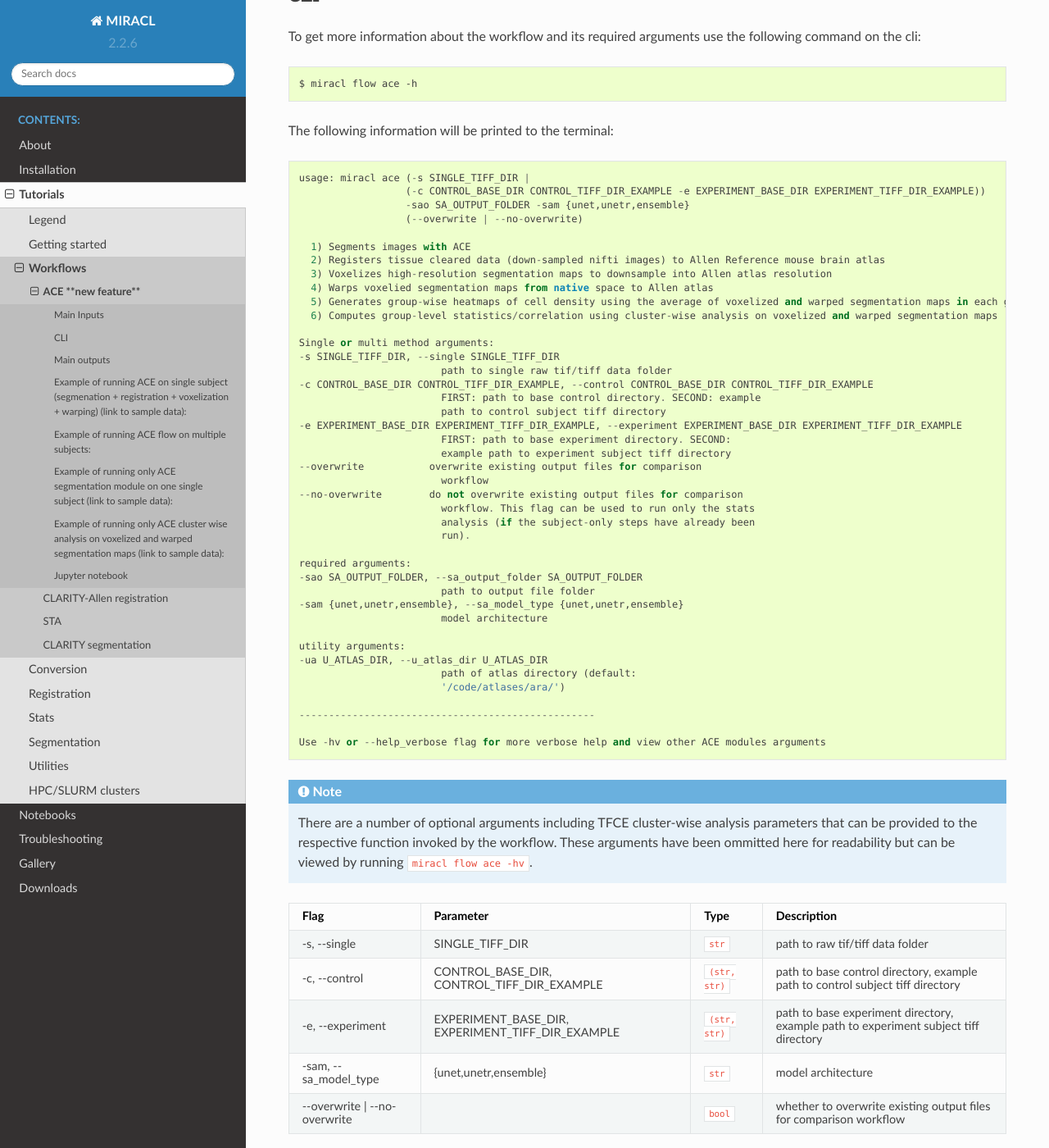
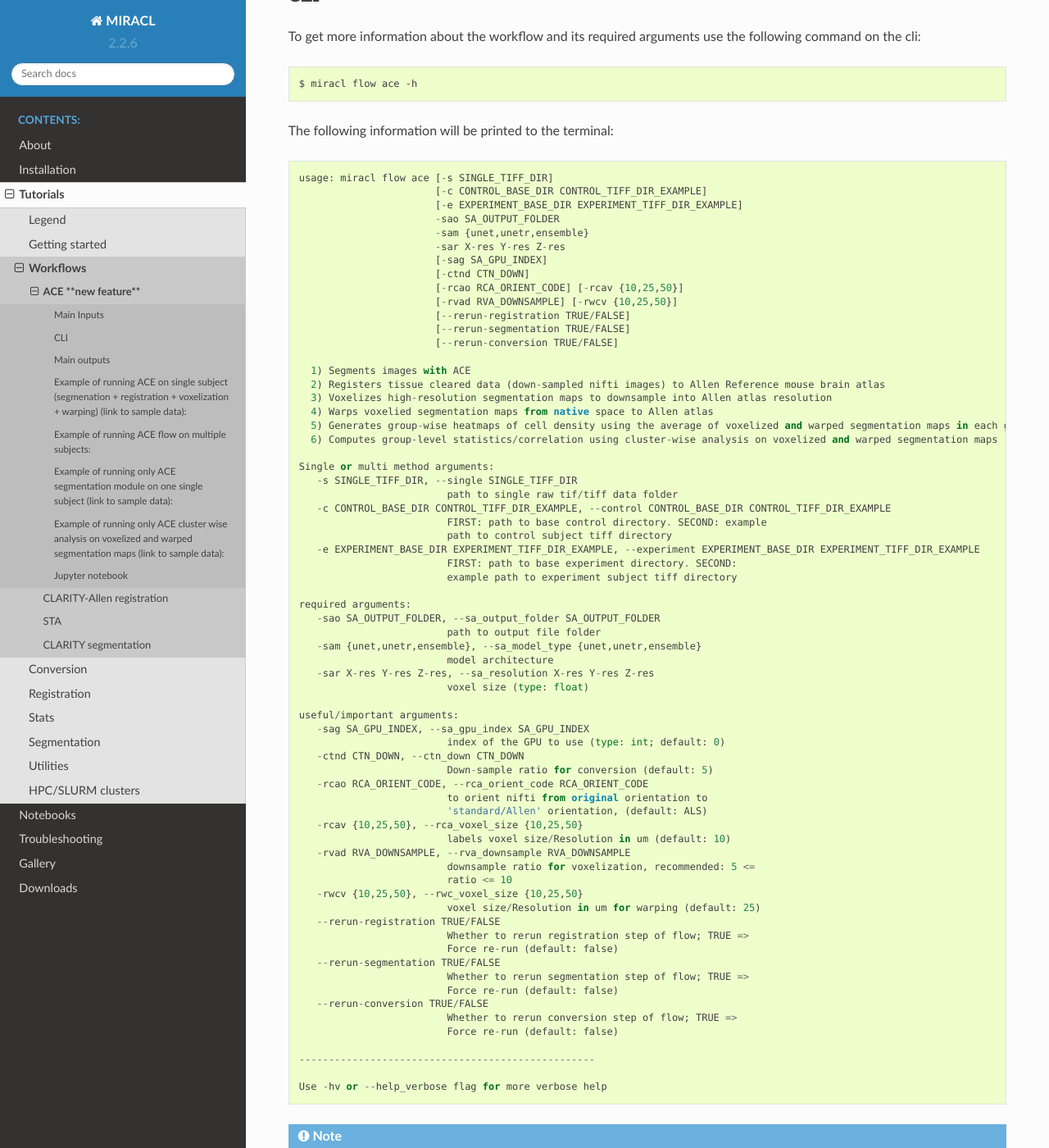
Before and after one commit to AICONSlab/MIRACL, a Sphinx documentation site: the page built from docs/tutorials/workflows/ace_flow/ace_flow.rst, in a window 1280 px wide and 1400 px high, scrolled down 575 px. Shown: the whole window at 82% size. Built offline with Sphinx 7.4.7 and the Read the Docs theme 2.0.0, drawn with Linux system fonts in a browser that asks for light colours; some of the changed text lies outside the part shown.

Commit message:
[docs] update the flags for the ACE workflow
Many changes have been made to the ACE workflow including
adding/removing flags. The changes are now reflected in the tutorial.

```diff
--- a/docs/tutorials/workflows/ace_flow/ace_flow.rst
+++ b/docs/tutorials/workflows/ace_flow/ace_flow.rst
@@ -37,10 +37,19 @@
 
 .. code-block::
 
-   usage: miracl ace (-s SINGLE_TIFF_DIR |
-                     (-c CONTROL_BASE_DIR CONTROL_TIFF_DIR_EXAMPLE -e EXPERIMENT_BASE_DIR EXPERIMENT_TIFF_DIR_EXAMPLE))
-                     -sao SA_OUTPUT_FOLDER -sam {unet,unetr,ensemble}
-                     (--overwrite | --no-overwrite)
+   usage: miracl flow ace [-s SINGLE_TIFF_DIR]
+                          [-c CONTROL_BASE_DIR CONTROL_TIFF_DIR_EXAMPLE]
+                          [-e EXPERIMENT_BASE_DIR EXPERIMENT_TIFF_DIR_EXAMPLE]
+                          -sao SA_OUTPUT_FOLDER
+                          -sam {unet,unetr,ensemble}
+                          -sar X-res Y-res Z-res
+                          [-sag SA_GPU_INDEX]
+                          [-ctnd CTN_DOWN]
+                          [-rcao RCA_ORIENT_CODE] [-rcav {10,25,50}]
+                          [-rvad RVA_DOWNSAMPLE] [-rwcv {10,25,50}]
+                          [--rerun-registration TRUE/FALSE]
+                          [--rerun-segmentation TRUE/FALSE]
+                          [--rerun-conversion TRUE/FALSE]
 
      1) Segments images with ACE
      2) Registers tissue cleared data (down-sampled nifti images) to Allen Reference mouse brain atlas
@@ -50,36 +59,51 @@
      6) Computes group-level statistics/correlation using cluster-wise analysis on voxelized and warped segmentation maps
 
    Single or multi method arguments:
-   -s SINGLE_TIFF_DIR, --single SINGLE_TIFF_DIR
-                           path to single raw tif/tiff data folder
-   -c CONTROL_BASE_DIR CONTROL_TIFF_DIR_EXAMPLE, --control CONTROL_BASE_DIR CONTROL_TIFF_DIR_EXAMPLE
-                           FIRST: path to base control directory. SECOND: example
-                           path to control subject tiff directory
-   -e EXPERIMENT_BASE_DIR EXPERIMENT_TIFF_DIR_EXAMPLE, --experiment EXPERIMENT_BASE_DIR EXPERIMENT_TIFF_DIR_EXAMPLE
-                           FIRST: path to base experiment directory. SECOND:
-                           example path to experiment subject tiff directory
-   --overwrite           overwrite existing output files for comparison
-                           workflow
-   --no-overwrite        do not overwrite existing output files for comparison
-                           workflow. This flag can be used to run only the stats
-                           analysis (if the subject-only steps have already been
-                           run).
+      -s SINGLE_TIFF_DIR, --single SINGLE_TIFF_DIR
+                            path to single raw tif/tiff data folder
+      -c CONTROL_BASE_DIR CONTROL_TIFF_DIR_EXAMPLE, --control CONTROL_BASE_DIR CONTROL_TIFF_DIR_EXAMPLE
+                            FIRST: path to base control directory. SECOND: example
+                            path to control subject tiff directory
+      -e EXPERIMENT_BASE_DIR EXPERIMENT_TIFF_DIR_EXAMPLE, --experiment EXPERIMENT_BASE_DIR EXPERIMENT_TIFF_DIR_EXAMPLE
+                            FIRST: path to base experiment directory. SECOND:
+                            example path to experiment subject tiff directory
 
    required arguments:
-   -sao SA_OUTPUT_FOLDER, --sa_output_folder SA_OUTPUT_FOLDER
-                           path to output file folder
-   -sam {unet,unetr,ensemble}, --sa_model_type {unet,unetr,ensemble}
-                           model architecture
+      -sao SA_OUTPUT_FOLDER, --sa_output_folder SA_OUTPUT_FOLDER
+                            path to output file folder
+      -sam {unet,unetr,ensemble}, --sa_model_type {unet,unetr,ensemble}
+                            model architecture
+      -sar X-res Y-res Z-res, --sa_resolution X-res Y-res Z-res
+                            voxel size (type: float)
 
-   utility arguments:
-   -ua U_ATLAS_DIR, --u_atlas_dir U_ATLAS_DIR
-                           path of atlas directory (default:
-                           '/code/atlases/ara/')
+   useful/important arguments:
+      -sag SA_GPU_INDEX, --sa_gpu_index SA_GPU_INDEX
+                            index of the GPU to use (type: int; default: 0)
+      -ctnd CTN_DOWN, --ctn_down CTN_DOWN
+                            Down-sample ratio for conversion (default: 5)
+      -rcao RCA_ORIENT_CODE, --rca_orient_code RCA_ORIENT_CODE
+                            to orient nifti from original orientation to
+                            'standard/Allen' orientation, (default: ALS)
+      -rcav {10,25,50}, --rca_voxel_size {10,25,50}
+                            labels voxel size/Resolution in um (default: 10)
+      -rvad RVA_DOWNSAMPLE, --rva_downsample RVA_DOWNSAMPLE
+                            downsample ratio for voxelization, recommended: 5 <=
+                            ratio <= 10
+      -rwcv {10,25,50}, --rwc_voxel_size {10,25,50}
+                            voxel size/Resolution in um for warping (default: 25)
+      --rerun-registration TRUE/FALSE
+                            Whether to rerun registration step of flow; TRUE =>
+                            Force re-run (default: false)
+      --rerun-segmentation TRUE/FALSE
+                            Whether to rerun segmentation step of flow; TRUE =>
+                            Force re-run (default: false)
+      --rerun-conversion TRUE/FALSE
+                            Whether to rerun conversion step of flow; TRUE =>
+                            Force re-run (default: false)
 
    --------------------------------------------------
 
-   Use -hv or --help_verbose flag for more verbose help and view other ACE modules arguments
-
+   Use -hv or --help_verbose flag for more verbose help
 
 .. note::
 
@@ -89,15 +113,16 @@
 
 .. table::
 
-   ==================================  ================================================  ==============  ====================================================================================
-   Flag                                Parameter                                         Type            Description
-   ==================================  ================================================  ==============  ====================================================================================
-   \-s, \-\-single                     SINGLE_TIFF_DIR                                   ``str``         path to raw tif/tiff data folder
-   \-c, \-\-control                    CONTROL_BASE_DIR, CONTROL_TIFF_DIR_EXAMPLE        ``(str, str)``  path to base control directory, example path to control subject tiff directory
-   \-e, \-\-experiment                 EXPERIMENT_BASE_DIR, EXPERIMENT_TIFF_DIR_EXAMPLE  ``(str, str)``  path to base experiment directory, example path to experiment subject tiff directory
-   \-sam, \-\-sa_model_type            {unet,unetr,ensemble}                             ``str``         model architecture
-   \-\-overwrite \| \-\-no\-overwrite                                                    ``bool``        whether to overwrite existing output files for comparison workflow
-   ==================================  ================================================  ==============  ====================================================================================
+   ==================================  ================================================  ===================  ===================================================================================================
+   Flag                                Parameter                                         Type                 Description
+   ==================================  ================================================  ===================  ===================================================================================================
+   \-s, \-\-single                     SINGLE_TIFF_DIR                                   ``str``              path to single raw tif/tiff data folder
+   \-c, \-\-control                    CONTROL_BASE_DIR, CONTROL_TIFF_DIR_EXAMPLE        ``(str, str)``       FIRST: path to base control directory; SECOND: example path to control subject tiff directory
+   \-e, \-\-experiment                 EXPERIMENT_BASE_DIR, EXPERIMENT_TIFF_DIR_EXAMPLE  ``(str, str)``       FIRST: path to base experiment directory; SECOND: example path to experiment subject tiff directory
+   \-sam, \-\-sa_model_type            {unet,unetr,ensemble}                             ``str``              model architecture
+   \-sao, \-\-sa_output_folder         SA_OUTPUT_FOLDER                                  ``str``              path to output file folder
+   \-sar, \-\-sa_resolution            X-res Y-res Z-res                                 ``(str, str, str)``
+   ==================================  ================================================  ===================  ===================================================================================================
 
 Main outputs
 ============
```
